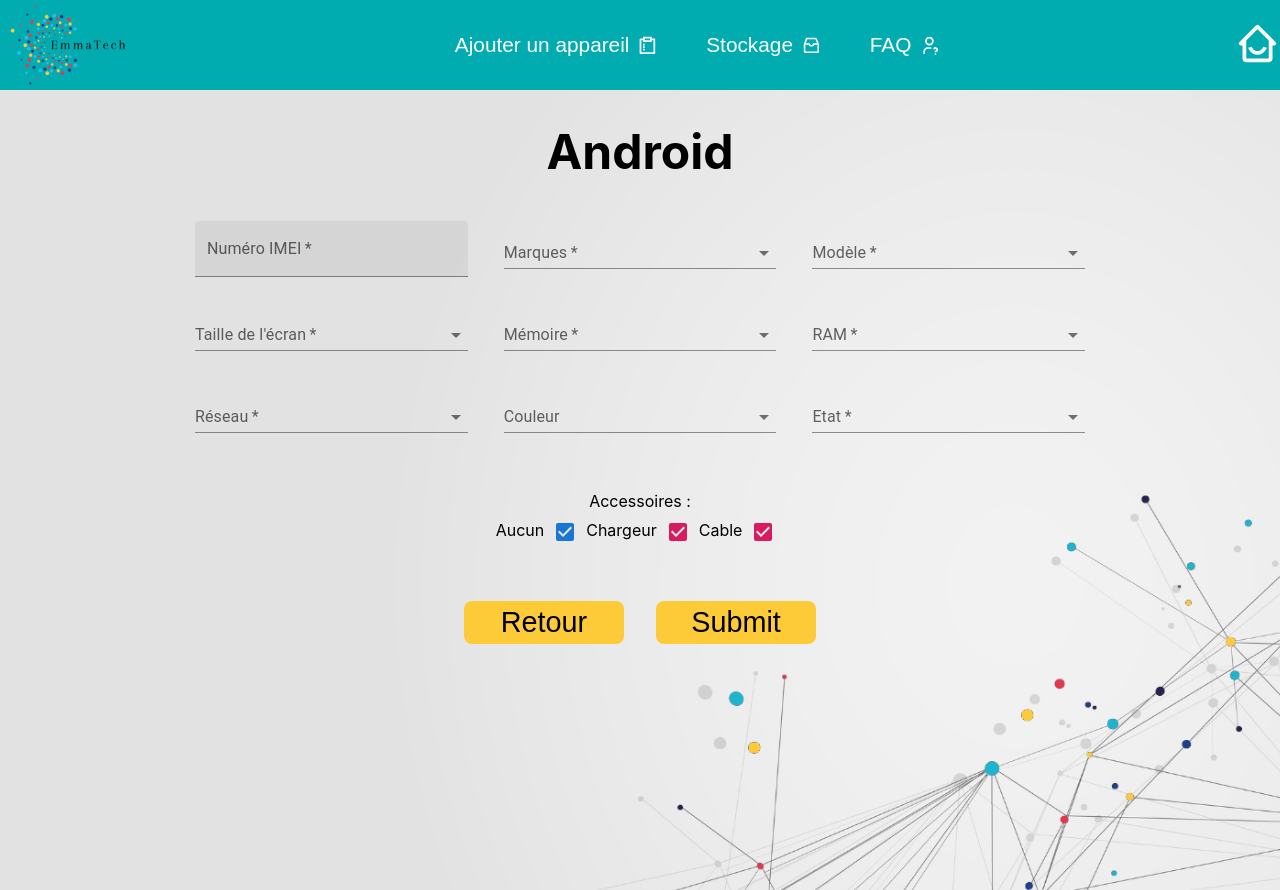
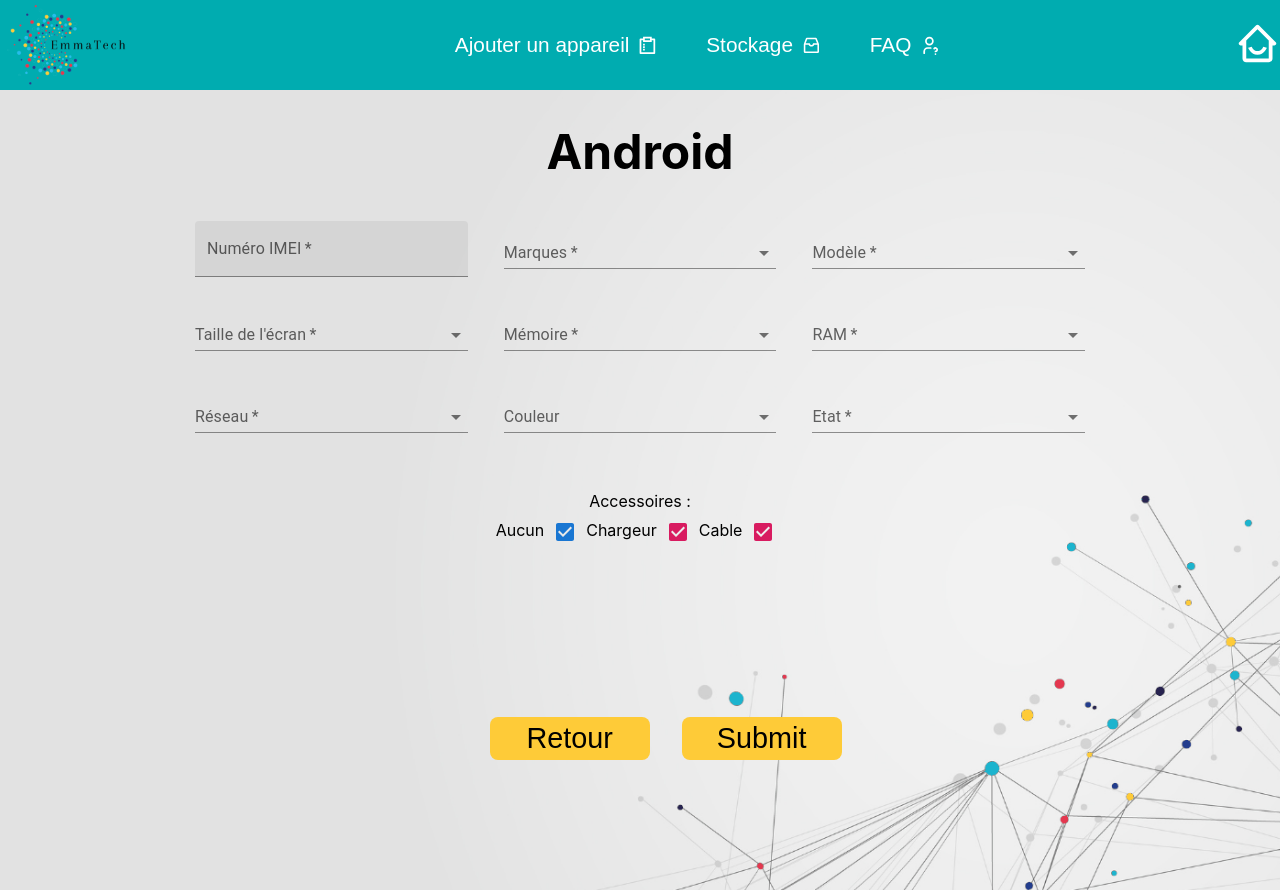
Before and after one commit to Elodie0530/EmmaTech, a React (Vite) app in the folder frontend/: page /android in a window 1280 px wide. Built offline with nearby package versions, Linux system fonts and the light colour scheme.

Commit message:
Update Css

```diff
--- a/frontend/src/pages/Android.jsx
+++ b/frontend/src/pages/Android.jsx
@@ -252,17 +252,15 @@ export default function Android() {
               }}
             />
           </div>
-        </form>
           <div className={survey.buttons}>
             <Link to="/ajoute-un-appareil">
               <button className={survey.cat12} type="button">
                 Retour
               </button>
             </Link>
-          <button className={survey.cat11} type="button">
-            Submit
-          </button>
+            <input className={survey.cat11} type="submit" />
           </div>
+        </form>
       </section>
     </>
   );
--- a/frontend/src/pages/Ios.jsx
+++ b/frontend/src/pages/Ios.jsx
@@ -272,7 +272,6 @@ export default function Ios() {
               }}
             />
           </div>
-        </form>
 
           <div className={survey.buttons}>
             <Link to="/ajoute-un-appareil">
@@ -280,10 +279,9 @@ export default function Ios() {
                 Retour
               </button>
             </Link>
-          <button className={survey.cat11} type="button" onClick={addPhone}>
-            Submit
-          </button>
+            <input className={survey.cat11} type="submit" onClick={addPhone} />
           </div>
+        </form>
       </section>
     </>
   );
--- a/frontend/src/styles/Survey.module.scss
+++ b/frontend/src/styles/Survey.module.scss
@@ -110,3 +110,10 @@
   cursor: pointer;
   margin: 1rem;
 }
+
+.buttons {
+  display: flex;
+  position: absolute;
+  bottom: 3%;
+  left: 37%;
+}
```
Lines whose indentation alone changed are shown as unchanged.
